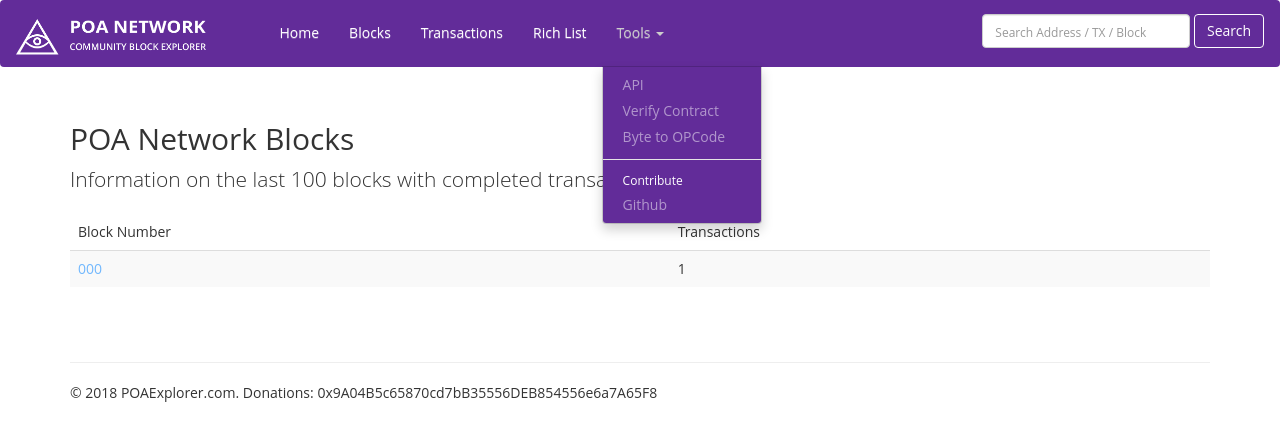
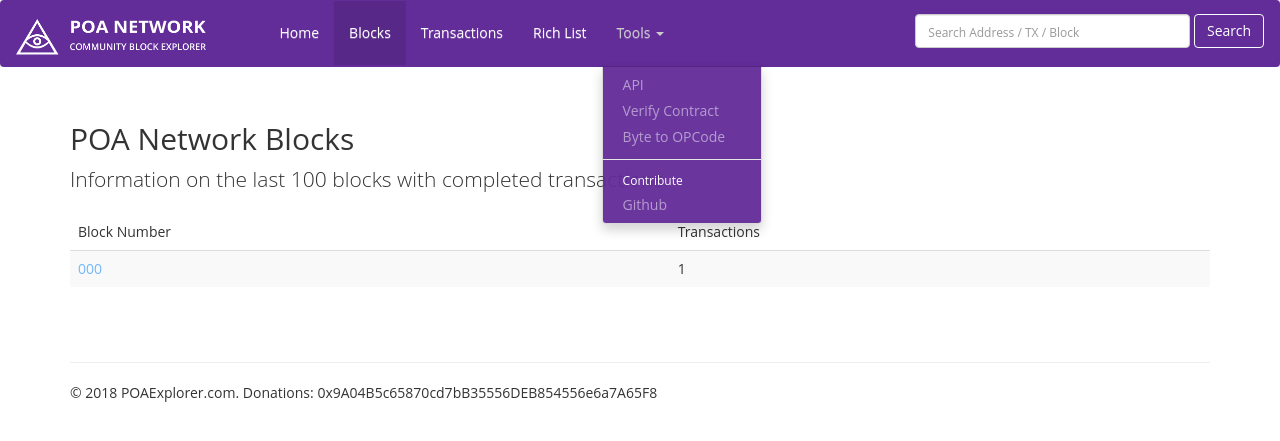
Before and after one commit to acravenho/poaexplorer.com, a CodeIgniter app: page /database/index.php/blocks/index in a window 1280 px wide, after a click on "Tools". Shown: the top 441 px of the page. Run offline with CodeIgniter, Linux system fonts and the light colour scheme; tables that the repository leaves empty or names only in its code hold one stand-in row (values such as "Sample post"); some libraries are stand-ins or nearby versions.

Commit message:
Adjusted navbar styling.

```diff
--- a/application/views/template/header.php
+++ b/application/views/template/header.php
@@ -19,6 +19,9 @@
     </head>
     <body>
 
+	    <?php $active = $this->uri->segment(1); ?>
+
+
 
 	    <nav class="navbar bg-dark">
 		  <div class="container-fluid">
@@ -32,11 +35,11 @@
 		    </div>
 		    <div class="collapse navbar-collapse" id="myNavbar">
 		      <ul class="nav navbar-nav">
-		        <li class="active"><a href="/">Home</a></li>
+		        <li class="active"><a class="<?php echo (empty($active) ? 'active' : ''); ?>" href="/">Home</a></li>
 
-		        <li><a href="<?php echo base_url(); ?>blocks">Blocks</a></li>
-		        <li><a href="<?php echo base_url(); ?>transactions">Transactions</a></li>
-		        <li><a href="<?php echo base_url(); ?>richlist">Rich List</a></li>
+		        <li><a class="<?php echo ($active == 'blocks' ? 'active' : ''); ?>" href="<?php echo base_url(); ?>blocks">Blocks</a></li>
+		        <li><a class="<?php echo ($active == 'transactions' ? 'active' : ''); ?>" href="<?php echo base_url(); ?>transactions">Transactions</a></li>
+		        <li><a class="<?php echo ($active == 'richlist' ? 'active' : ''); ?>" href="<?php echo base_url(); ?>richlist">Rich List</a></li>
 				<li class="dropdown">
 		          <a class="dropdown-toggle" data-toggle="dropdown" href="#">Tools <span class="caret"></span></a>
 		          <ul class="dropdown-menu">
@@ -51,7 +54,7 @@
 		      </ul>
 		      <ul class="nav navbar-nav navbar-right">
 		        <form class="form-inline my-2 my-lg-0" method="post" action="<?php echo base_url(); ?>search">
-	          <input class="form-control mr-sm-2" type="text" placeholder="Search Address / TX / Block" aria-label="Search" name="hash">
+	          <input class="form-control mr-sm-2" style="width:275px;" type="text" placeholder="Search Address / TX / Block" aria-label="Search" name="hash">
 	          <button class="btn btn-outline-primary my-2 my-sm-0" type="submit">Search</button>
 	        </form>
 		      </ul>
--- a/assets/css/main.css
+++ b/assets/css/main.css
@@ -39,10 +39,12 @@
 	color: #fff;
 }
 
-.nav>li>a:hover, .nav>li>a:focus {
+
+
+.nav>li>a:hover, .nav>li>a:focus, .nav>li>a.active {
 	background: #622c99;
 	text-decoration: none;
-	color: #ccc;
+	background: rgba(0,0,0,.1);
 }
 
 .nav .open>a, .nav .open>a:hover, .nav .open>a:focus {
@@ -207,7 +209,7 @@
   font-size: 14px;
   text-align: left;
   list-style: none;
-  background-color: #622c99;
+  background: rgba(98,44,153,.95);
   -webkit-background-clip: padding-box;
           background-clip: padding-box;
   border: 1px solid #ccc;
```
